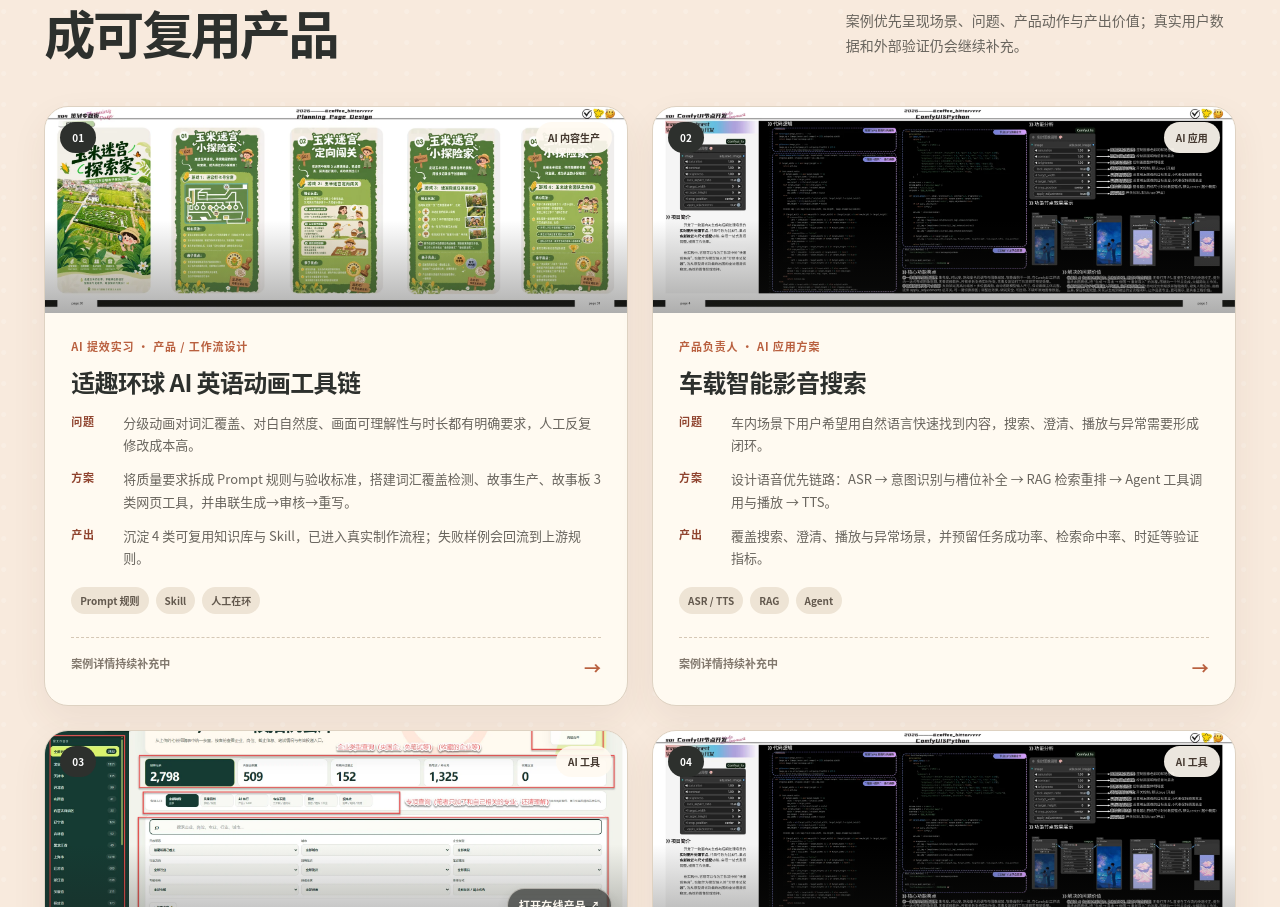
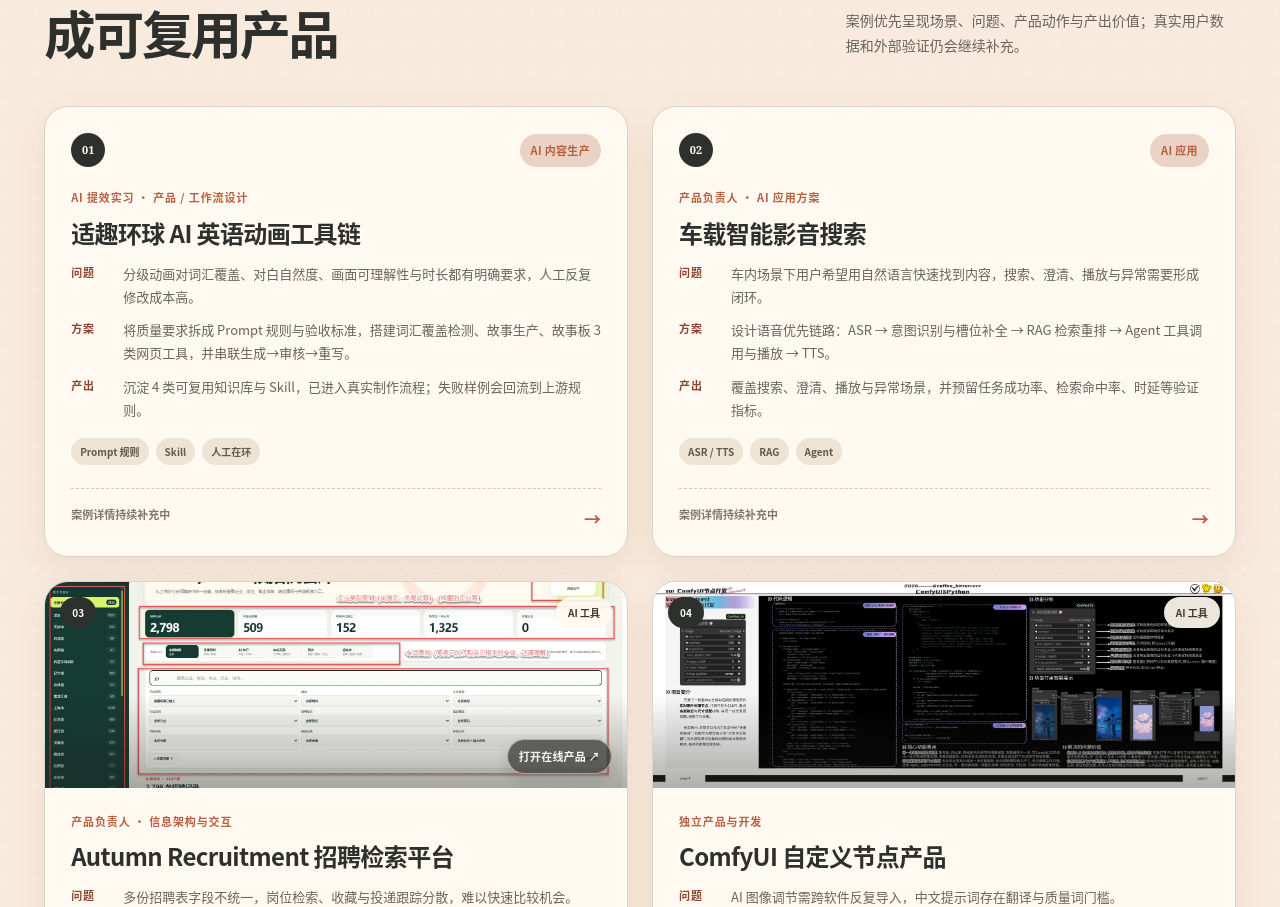
Before and after one commit to hanfeiqing-code/hanfeiqing-code.github.io, a Next.js app: page / in a window 1280 px wide. Shown: the part 3776-4683 px from the top of the page. Built offline with nearby package versions, Linux system fonts and the light colour scheme; no server answers.

Commit message:
Hide images for first two project summaries

```diff
--- a/app/globals.css
+++ b/app/globals.css
@@ -1159,6 +1159,42 @@ body {
   padding: 25px 26px 24px;
 }
 
+.project-body-no-cover {
+  padding-top: 26px;
+}
+
+.project-text-mark {
+  margin: 0 0 22px;
+  display: flex;
+  align-items: center;
+  justify-content: space-between;
+  gap: 12px;
+  color: var(--clay);
+  font-size: 11px;
+  font-weight: 900;
+  letter-spacing: 0.1em;
+}
+
+.project-text-mark span:first-child {
+  display: grid;
+  place-items: center;
+  width: 34px;
+  height: 34px;
+  border-radius: 50%;
+  background: var(--ink);
+  color: #fffaf1;
+  font-family: Georgia, serif;
+  letter-spacing: 0;
+}
+
+.project-text-mark span:last-child {
+  margin-left: auto;
+  padding: 8px 11px;
+  border-radius: 999px;
+  background: var(--clay-pale);
+  letter-spacing: 0.03em;
+}
+
 .project-role {
   margin: 0 0 9px;
   color: var(--clay);
--- a/app/page.tsx
+++ b/app/page.tsx
@@ -147,7 +147,7 @@ const projects = [
     solution: '将质量要求拆成 Prompt 规则与验收标准，搭建词汇覆盖检测、故事生产、故事板 3 类网页工具，并串联生成→审核→重写。',
     output: '沉淀 4 类可复用知识库与 Skill，已进入真实制作流程；失败样例会回流到上游规则。',
     role: 'AI 提效实习 · 产品 / 工作流设计',
-    image: '/projects/study-workflow.webp',
+    image: null,
     tags: ['Prompt 规则', 'Skill', '人工在环'],
   },
   {
@@ -158,7 +158,7 @@ const projects = [
     solution: '设计语音优先链路：ASR → 意图识别与槽位补全 → RAG 检索重排 → Agent 工具调用与播放 → TTS。',
     output: '覆盖搜索、澄清、播放与异常场景，并预留任务成功率、检索命中率、时延等验证指标。',
     role: '产品负责人 · AI 应用方案',
-    image: '/projects/comfyui-nodes.webp',
+    image: null,
     tags: ['ASR / TTS', 'RAG', 'Agent'],
   },
   {
@@ -430,7 +430,7 @@ export default function Home() {
 
         <div className="project-grid">
           {projects.map((project) => {
-            const cover = (
+            const cover = project.image ? (
               <div className="project-cover">
                 <Image
                   src={project.image}
@@ -442,11 +442,11 @@ export default function Home() {
                 <span className="project-category">{project.category}</span>
                 {project.href && <span className="project-link-badge">打开在线产品 ↗</span>}
               </div>
-            );
+            ) : null;
 
             return (
               <article className="project-card" key={project.number}>
-                {project.href ? (
+                {project.href && cover ? (
                   <a
                     className="project-cover-link"
                     href={project.href}
@@ -457,7 +457,8 @@ export default function Home() {
                     {cover}
                   </a>
                 ) : cover}
-                <div className="project-body">
+                <div className={`project-body${cover ? '' : ' project-body-no-cover'}`}>
+                  {!cover && <div className="project-text-mark"><span>{project.number}</span><span>{project.category}</span></div>}
                   <p className="project-role">{project.role}</p>
                   <h3>{project.title}</h3>
                   <div className="project-evidence">
```
